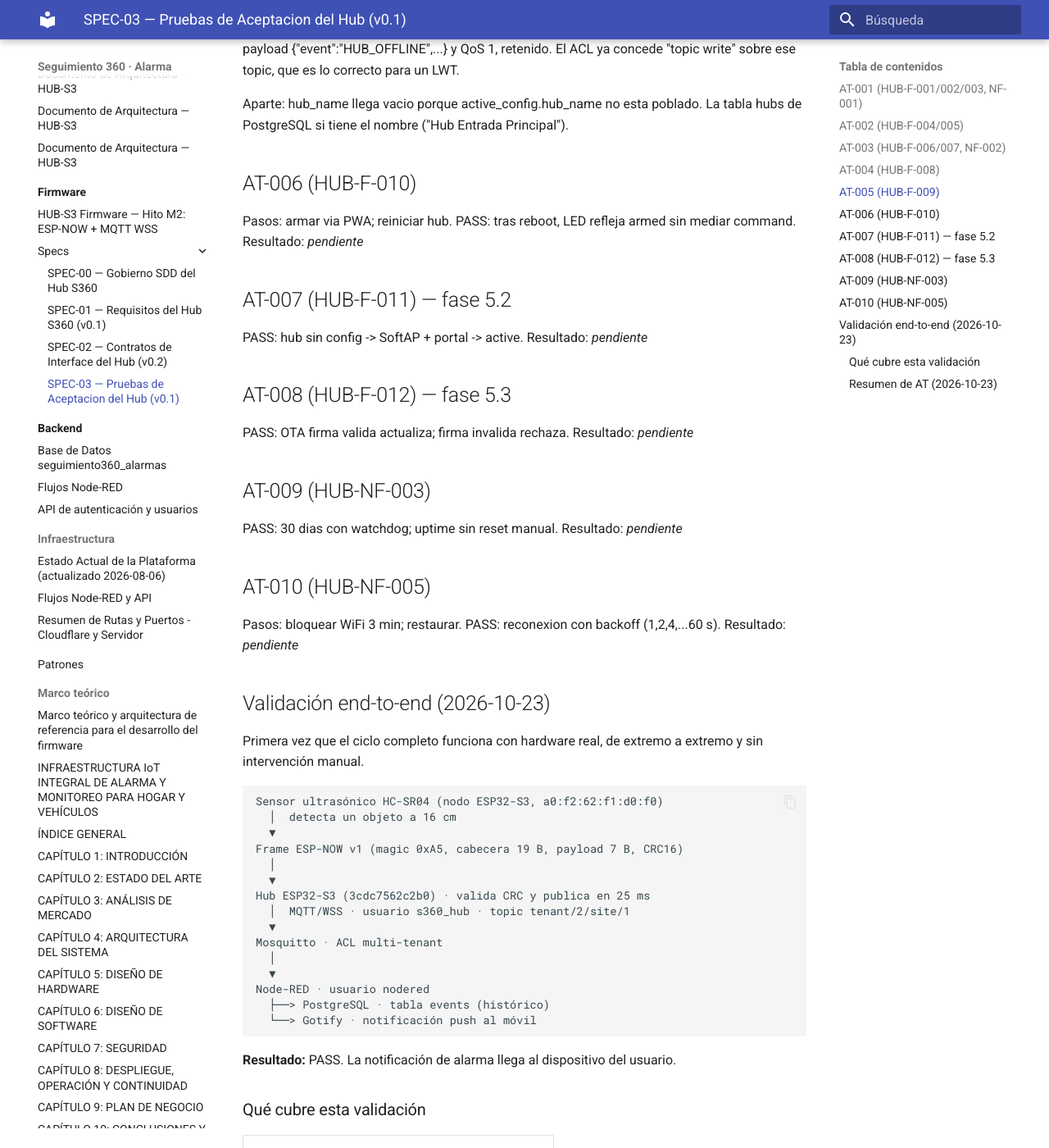
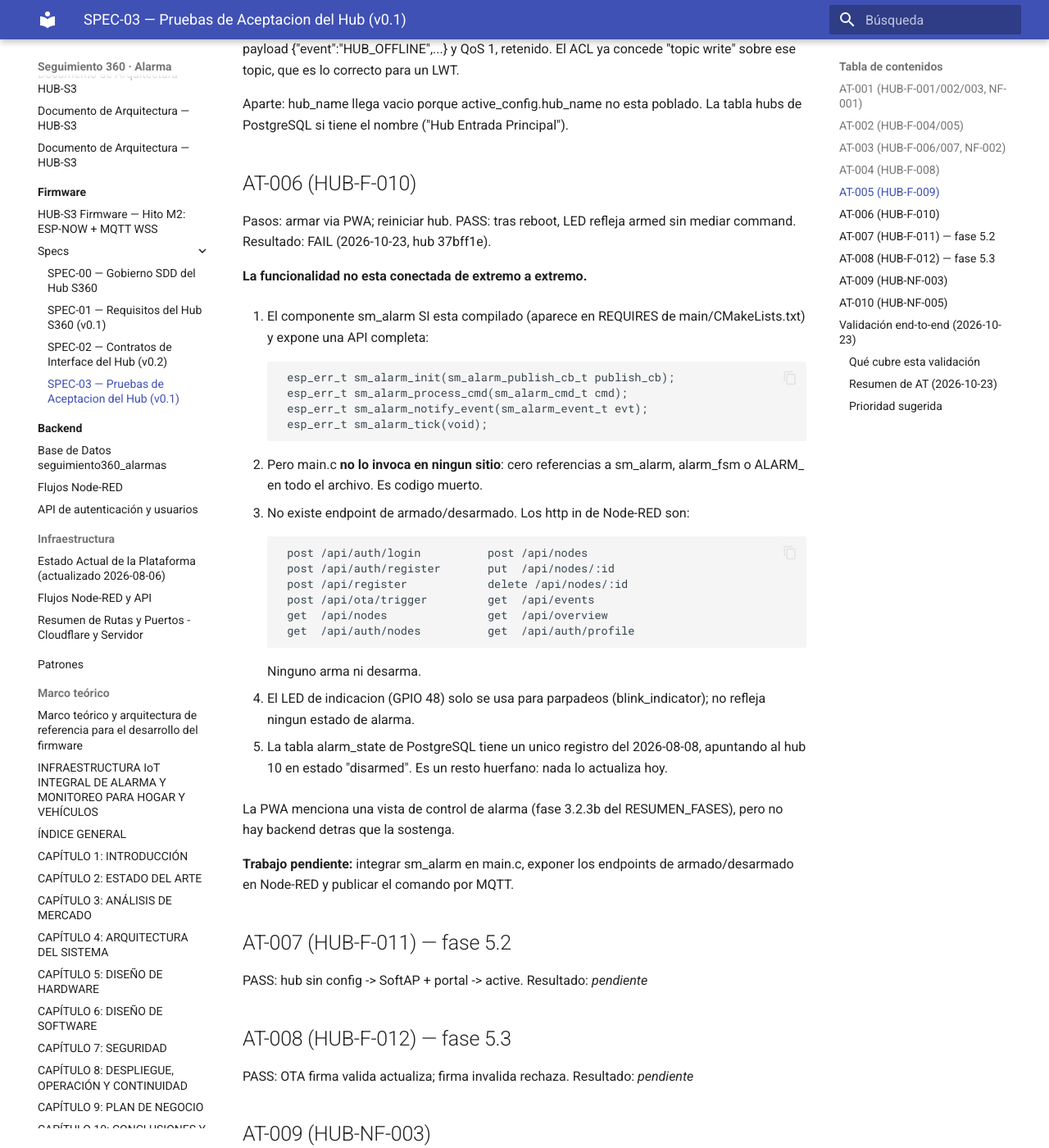
Before and after one commit to khalifa63/seguimiento360-alarma, an MkDocs documentation site: the page built from docs/firmware/specs/03-pruebas-aceptacion.md, in a window 1280 px wide and 1400 px high, scrolled down 2435 px. Shown: the whole window at 82% size. Built offline with MkDocs 1.6.1 and Material for MkDocs 9.7.7, drawn with Linux system fonts in a browser that asks for light colours; some of the changed text lies outside the part shown.

Commit message:
test(at): AT-006 FAIL y AT-002 bloqueada; balance de la matriz
AT-006 (persistencia del estado de alarma): FAIL. El componente sm_alarm
esta compilado pero main.c no lo invoca en ningun sitio: es codigo muerto.
No existe endpoint de armado/desarmado (se listan los http in reales de
Node-RED), el LED solo parpadea, y alarm_state tiene un unico registro
huerfano de agosto.

AT-002 depende de AT-006: sin API de armado no hay nada que probar.

Balance: de cinco pruebas ejecutadas, solo AT-001 y AT-003 pasan. Las otras
tres destaparon funcionalidad documentada como hecha que no existe.

Se anade una prioridad sugerida y una nota de metodo: una afirmacion
'implementado' sin una AT que la respalde no es evidencia.

```diff
--- a/docs/firmware/specs/03-pruebas-aceptacion.md
+++ b/docs/firmware/specs/03-pruebas-aceptacion.md
@@ -106,7 +106,44 @@ Resultado: FAIL (2026-10-23, hub 37bff1e).
 ## AT-006 (HUB-F-010)
 Pasos: armar via PWA; reiniciar hub.
 PASS: tras reboot, LED refleja armed sin mediar command.
-Resultado: _pendiente_
+Resultado: FAIL (2026-10-23, hub 37bff1e).
+
+  **La funcionalidad no esta conectada de extremo a extremo.**
+
+  1. El componente sm_alarm SI esta compilado (aparece en REQUIRES de
+     main/CMakeLists.txt) y expone una API completa:
+
+         esp_err_t sm_alarm_init(sm_alarm_publish_cb_t publish_cb);
+         esp_err_t sm_alarm_process_cmd(sm_alarm_cmd_t cmd);
+         esp_err_t sm_alarm_notify_event(sm_alarm_event_t evt);
+         esp_err_t sm_alarm_tick(void);
+
+  2. Pero main.c **no lo invoca en ningun sitio**: cero referencias a
+     sm_alarm, alarm_fsm o ALARM_ en todo el archivo. Es codigo muerto.
+
+  3. No existe endpoint de armado/desarmado. Los http in de Node-RED son:
+
+         post /api/auth/login          post /api/nodes
+         post /api/auth/register       put  /api/nodes/:id
+         post /api/register            delete /api/nodes/:id
+         post /api/ota/trigger         get  /api/events
+         get  /api/nodes               get  /api/overview
+         get  /api/auth/nodes          get  /api/auth/profile
+
+     Ninguno arma ni desarma.
+
+  4. El LED de indicacion (GPIO 48) solo se usa para parpadeos
+     (blink_indicator); no refleja ningun estado de alarma.
+
+  5. La tabla alarm_state de PostgreSQL tiene un unico registro del
+     2026-08-08, apuntando al hub 10 en estado "disarmed". Es un resto
+     huerfano: nada lo actualiza hoy.
+
+  La PWA menciona una vista de control de alarma (fase 3.2.3b del
+  RESUMEN_FASES), pero no hay backend detras que la sostenga.
+
+  **Trabajo pendiente:** integrar sm_alarm en main.c, exponer los endpoints
+  de armado/desarmado en Node-RED y publicar el comando por MQTT.
 
 ## AT-007 (HUB-F-011) — fase 5.2
 PASS: hub sin config -> SoftAP + portal -> active.
@@ -164,19 +201,34 @@ extremo y sin intervención manual.
 | AT | Que verifica | Resultado |
 |---|---|---|
 | AT-001 | Boot a MQTT <= 10 s | **PASS** (4,85 s) |
-| AT-002 | Armado/desarmado desde la PWA | pendiente |
+| AT-002 | Armado/desarmado desde la PWA | **FAIL** (no existe la API) |
 | AT-003 | Frame v1 de nodo a hub | **PASS** |
 | AT-004 | `node_lost` tras 3 heartbeats | **FAIL** (no implementado) |
 | AT-005 | LWT offline al caer | **FAIL** (no implementado) |
-| AT-006 | Persistencia del estado de alarma | pendiente |
+| AT-006 | Persistencia del estado de alarma | **FAIL** (no conectado) |
 | AT-007+ | Provisioning y OTA | pendiente |
 
-Tres de las pruebas revelaron que la funcionalidad **no existe**, aunque la
-documentacion la daba por hecha:
+Cuatro de las cinco pruebas ejecutadas revelaron que la funcionalidad **no
+existe**, aunque la documentacion la daba por hecha en varios casos:
 
 - **HUB-F-009 (LWT):** 01-requisitos lo marcaba como "implementado" y
   02-interfaces afirmaba que el estado se publica por LWT. Ninguna era cierta.
   Corregido en 01-requisitos.
 - **HUB-F-008 (node_lost):** ya estaba marcado como pendiente; la prueba
   confirma que sigue sin implementarse.
-- **AT-002 y AT-006:** sin ejecutar todavia.
+- **HUB-F-010 (armado/desarmado):** el componente sm_alarm existe, compila y
+  no se usa. No hay endpoint que lo alimente. Es codigo muerto.
+- **AT-002** depende de AT-006: sin API de armado no hay nada que probar.
+
+Solo AT-001 y AT-003 pasan. Conviene revisar el resto de la matriz de
+trazabilidad de 01-requisitos con el mismo criterio: una afirmacion
+"implementado" sin una AT que lo respalde no es evidencia.
+
+### Prioridad sugerida
+
+1. **API de armado/desarmado + integrar sm_alarm** — desbloquea AT-002 y AT-006
+   de una vez, y es lo que la PWA espera.
+2. **LWT** — cambio pequeno (una linea en mqtt_cfg) con impacto alto:
+   sin el, el backend no puede distinguir un hub caido de uno en silencio.
+3. **node_lost** — requiere una tarea de vigilancia y poder ajustar el
+   intervalo de heartbeat por configuracion para no esperar 30 minutos.
```
